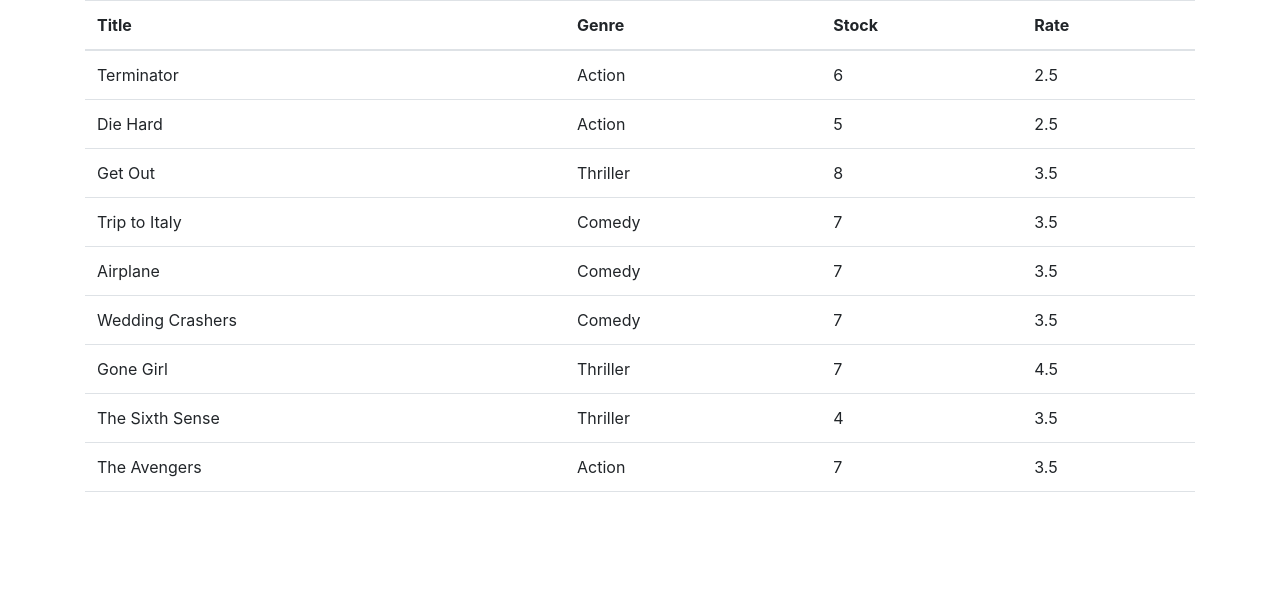
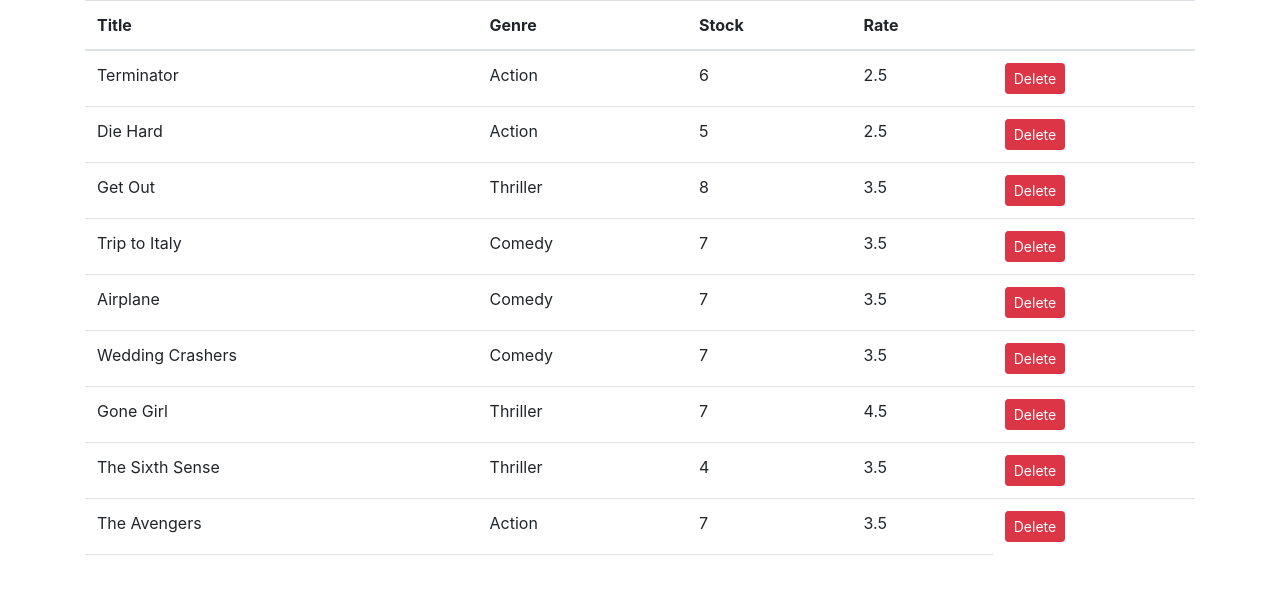
Before and after one commit to tonyducvo000/vidly, a React (Create React App) app: page / in a window 1280 px wide. Shown: the top 594 px of the page. Built offline with nearby package versions, Linux system fonts and the light colour scheme.

Commit message:
added delete button

```diff
--- a/src/components/movies.jsx
+++ b/src/components/movies.jsx
@@ -7,6 +7,12 @@
 
     };
 
+    handleDelete = (movie) => {
+
+        //filter - keep any movies (m) that doesn't match the movie_id (the movie selected to delete )
+        const movies = this.state.movies.filter(m => m._id !== movie._id);
+        this.setState({ movies })
+    };
 
     render() {
         return (
@@ -17,15 +23,20 @@
                         <th>Genre</th>
                         <th>Stock</th>
                         <th>Rate</th>
+                        <th></th>
                     </tr>
                 </thead>
                 <tbody>
                     {this.state.movies.map(movie => (
-                        <tr>
+                        <tr key={movie._id}>
                             <td>{movie.title}</td>
                             <td>{movie.genre.name}</td>
                             <td>{movie.numberInStock}</td>
                             <td>{movie.dailyRentalRate}</td>
+                            <td>
+                                <button className="btn btn-danger btn-sm"
+                                    onClick={() => this.handleDelete(movie)}>Delete</button>
+                            </td>
                         </tr>
                     ))}
 
```
